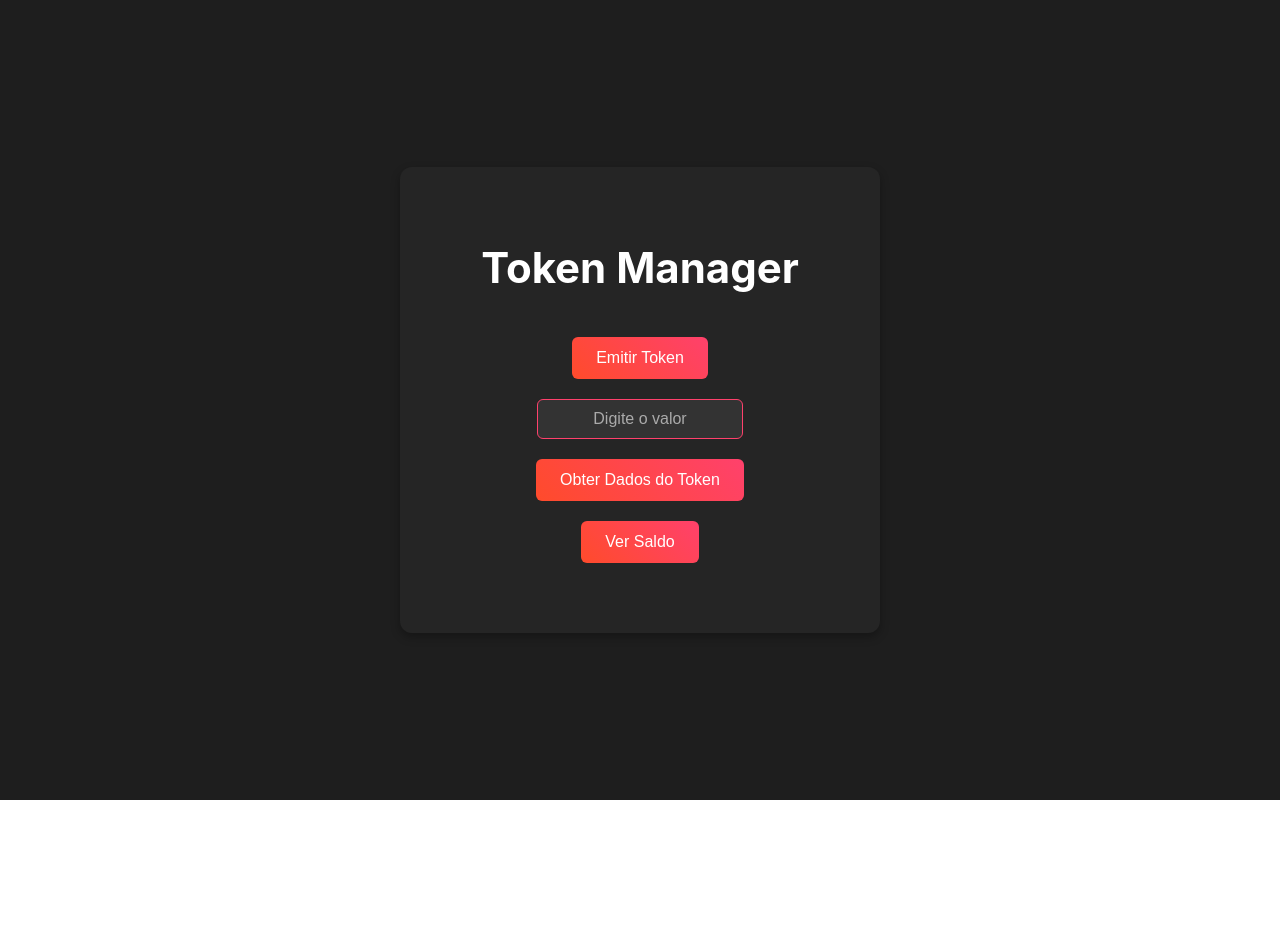
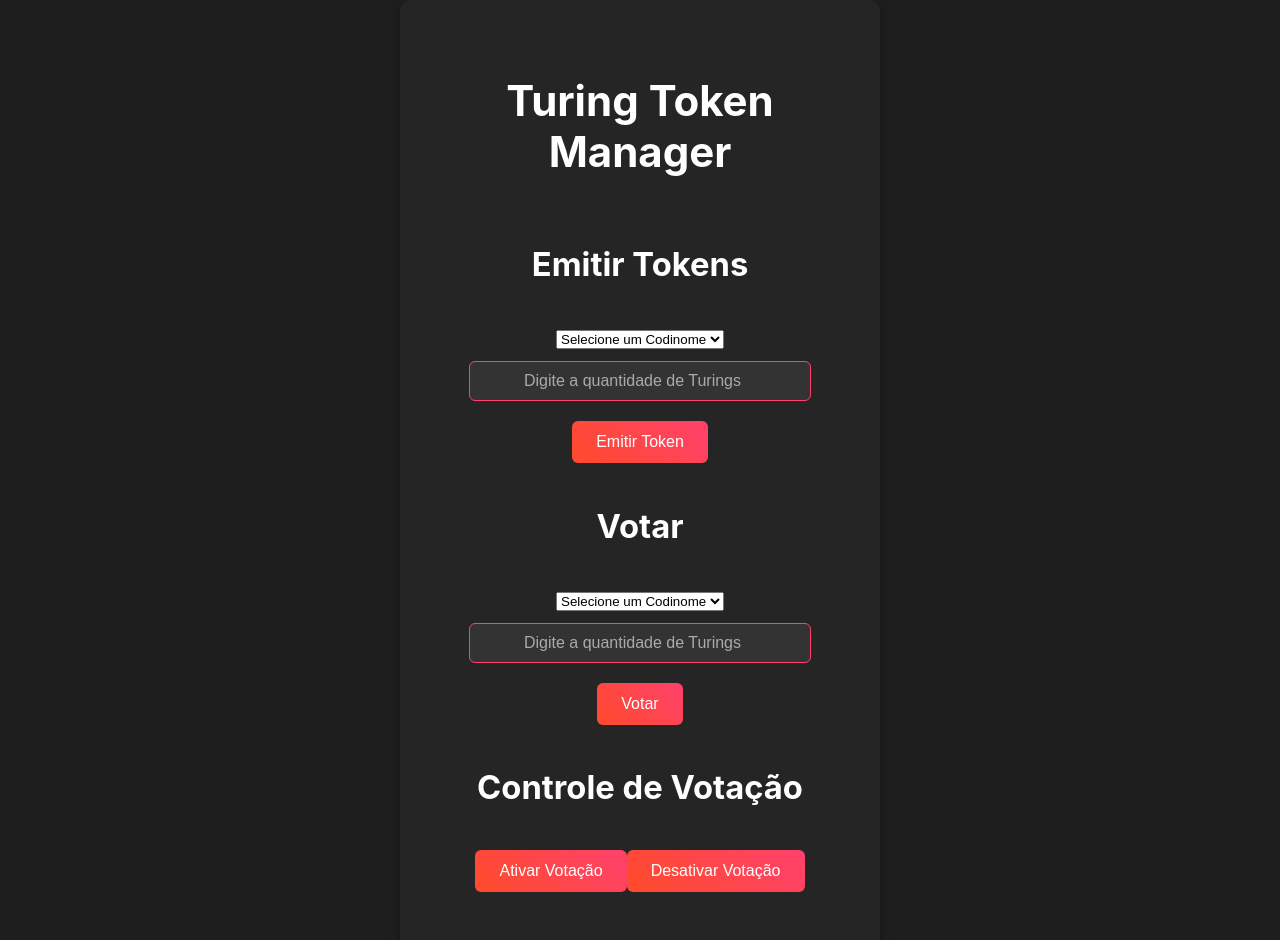
Before and after one commit to gustavo-b-nahuz/voting_dapp, a React (Create React App) app: page / in a window 1280 px wide. Shown: the top 940 px of the page. Before the commit the page ends 800 px from the top, so only its background shows below. Built offline with nearby package versions, Linux system fonts and the light colour scheme.

Commit message:
final version

```diff
--- a/scripts/deploy.js
+++ b/scripts/deploy.js
@@ -1,7 +1,6 @@
 const hre = require("hardhat");
 
 async function main() {
-
     // ethers is avaialble in the global scope
     const [deployer] = await hre.ethers.getSigners();
     console.log(
@@ -11,12 +10,11 @@ async function main() {
 
     console.log("Account balance:", (await deployer.getBalance()).toString());
 
-    const Token = await hre.ethers.getContractFactory("GToken");
+    const Token = await hre.ethers.getContractFactory("Turing");
     const token = await Token.deploy();
     await token.deployed();
 
     console.log("Token address:", token.address);
-
 }
 
 main()
--- a/src/App.js
+++ b/src/App.js
@@ -1,75 +1,199 @@
-import './App.css';
-import { ethers } from 'ethers'
-import { useState } from 'react';
-import TokenArtifact from "./artifacts/contracts/GToken.sol/GToken.json"
-const tokenAddress = "0x5fbdb2315678afecb367f032d93f642f64180aa3"
+import "./App.css";
+import { ethers } from "ethers";
+import { useState, useEffect } from "react";
+import TuringArtifact from "./artifacts/contracts/Turing.sol/Turing.json";
 
-const localBlockchainAddress = 'http://localhost:8545'
+const tokenAddress = "0x4238787a8737d77808783d1b316b71fd71573969"; // Atualize com o endereço do contrato implantado
 
 function App() {
-    const [tokenData, setTokenData] = useState({})
-    const [amount, setAmount] = useState()
+    const [provider, setProvider] = useState(null);
+    const [signer, setSigner] = useState(null);
+    const [contract, setContract] = useState(null);
+    const [codinomes, setCodinomes] = useState([]);
+    const [selectedCodinome, setSelectedCodinome] = useState("");
+    const [amount, setAmount] = useState("");
+    const [ranking, setRanking] = useState([]);
 
-    const provider = new ethers.providers.JsonRpcProvider(localBlockchainAddress)
-    const signer = provider.getSigner();
+    useEffect(() => {
+        async function connectMetaMask() {
+            if (typeof window.ethereum === "undefined") {
+                alert(
+                    "MetaMask não encontrado. Por favor, instale-o para continuar."
+                );
+                return;
+            }
 
-    async function _intializeContract(init) {
-        const contract = new ethers.Contract(
+            try {
+                // Solicitar ao usuário para conectar sua conta MetaMask
+                const accounts = await window.ethereum.request({
+                    method: "eth_requestAccounts",
+                });
+
+                // Criar o provider e signer a partir do MetaMask
+                const metaMaskProvider = new ethers.providers.Web3Provider(
+                    window.ethereum
+                );
+                const metaMaskSigner = metaMaskProvider.getSigner();
+
+                // Criar instância do contrato
+                const turingContract = new ethers.Contract(
                     tokenAddress,
-            TokenArtifact.abi,
-            init
+                    TuringArtifact.abi,
+                    metaMaskSigner
                 );
 
-        return contract
-    }
+                setProvider(metaMaskProvider);
+                setSigner(metaMaskSigner);
+                setContract(turingContract);
 
-    async function _getTokenData() {
-        const contract = await _intializeContract(signer)
+                // Exibir a conta conectada no console
+                console.log("Conectado à MetaMask com a conta:", accounts[0]);
 
-        const name = await contract.name();
-        const symbol = await contract.symbol();
-        const tokenData = { name, symbol }
-
-        setTokenData(tokenData);
-    }
-
-    async function getBalance() {
-        if (typeof window.ethereum !== 'undefined') {
-            const contract = await _intializeContract(signer)
-            const [account] = await window.ethereum.request({ method: 'eth_requestAccounts' })
-            const balance = await contract.balanceOf(account);
-            console.log("Account Balance: ", balance.toString());
+                // Definir os codinomes manualmente
+                const codinomeList = [
+                    "nome1",
+                    "nome2",
+                    "nome3",
+                    "nome4",
+                    "nome5",
+                    "nome6",
+                    "nome7",
+                    "nome8",
+                    "nome9",
+                    "nome10",
+                    "nome11",
+                    "nome12",
+                    "nome13",
+                    "nome14",
+                    "nome15",
+                    "nome16",
+                    "nome17",
+                    "nome18",
+                    "nome19",
+                ];
+                setCodinomes(codinomeList);
+            } catch (error) {
+                console.error("Erro ao conectar com o MetaMask:", error);
+                alert(
+                    "Erro ao conectar ao MetaMask. Veja o console para mais detalhes."
+                );
             }
         }
 
-    async function issueToken() {
-        const contract = await _intializeContract(signer)
-        await contract.functions.issueToken(amount)
-        console.log('Issue token successfull')
+        connectMetaMask();
+    }, []);
+
+    async function handleIssueToken() {
+        if (!selectedCodinome || !amount)
+            return alert("Selecione um codinome e insira um valor.");
+
+        const saTurings = ethers.utils.parseUnits(amount, 18);
+        await contract.issueToken(selectedCodinome, saTurings);
+        alert(`Tokens emitidos para ${selectedCodinome}!`);
+    }
+
+    async function handleVote() {
+        if (!selectedCodinome || !amount)
+            return alert("Selecione um codinome e insira um valor.");
+
+        const saTurings = ethers.utils.parseUnits(amount, 18);
+        await contract.vote(selectedCodinome, saTurings);
+        alert(`Voto registrado para ${selectedCodinome}!`);
+    }
+
+    async function toggleVoting(state) {
+        if (state === "on") {
+            await contract.votingOn();
+            alert("Votação ativada!");
+        } else {
+            await contract.votingOff();
+            alert("Votação desativada!");
+        }
+    }
+
+    async function loadRanking() {
+        const balances = [];
+        for (const codinome of codinomes) {
+            const address = await contract.codinomeToAddress(codinome);
+            const balance = await contract.balanceOf(address);
+            balances.push({
+                codinome,
+                balance: ethers.utils.formatUnits(balance, 18),
+            });
+        }
+        balances.sort((a, b) => b.balance - a.balance); // Ordenar por saldo (decrescente)
+        setRanking(balances);
     }
 
     return (
         <div className="App">
             <header className="App-header">
-            <h2>Token Manager</h2>
+                <h2>Turing Token Manager</h2>
+
                 <div>
-                <button onClick={issueToken}>Emitir Token</button>
+                    <h3>Emitir Tokens</h3>
+                    <select
+                        onChange={(e) => setSelectedCodinome(e.target.value)}
+                    >
+                        <option value="">Selecione um Codinome</option>
+                        {codinomes.map((codinome) => (
+                            <option key={codinome} value={codinome}>
+                                {codinome}
+                            </option>
+                        ))}
+                    </select>
+                    <input
+                        type="number"
+                        placeholder="Digite a quantidade de Turings"
+                        onChange={(e) => setAmount(e.target.value)}
+                    />
+                    <button onClick={handleIssueToken}>Emitir Token</button>
                 </div>
+
                 <div>
-                <input onChange={e => setAmount(e.target.value)} placeholder="Digite o valor" />
+                    <h3>Votar</h3>
+                    <select
+                        onChange={(e) => setSelectedCodinome(e.target.value)}
+                    >
+                        <option value="">Selecione um Codinome</option>
+                        {codinomes.map((codinome) => (
+                            <option key={codinome} value={codinome}>
+                                {codinome}
+                            </option>
+                        ))}
+                    </select>
+                    <input
+                        type="number"
+                        placeholder="Digite a quantidade de Turings"
+                        onChange={(e) => setAmount(e.target.value)}
+                    />
+                    <button onClick={handleVote}>Votar</button>
                 </div>
+
                 <div>
-                <button onClick={_getTokenData}>Obter Dados do Token</button>
+                    <h3>Controle de Votação</h3>
+                    <button onClick={() => toggleVoting("on")}>
+                        Ativar Votação
+                    </button>
+                    <button onClick={() => toggleVoting("off")}>
+                        Desativar Votação
+                    </button>
                 </div>
+
                 <div>
-                <button onClick={getBalance}>Ver Saldo</button>
+                    <h3>Ranking</h3>
+                    <button onClick={loadRanking}>Carregar Ranking</button>
+                    <ul>
+                        {ranking.map(({ codinome, balance }) => (
+                            <li key={codinome}>
+                                {codinome}: {balance} TUR
+                            </li>
+                        ))}
+                    </ul>
                 </div>
-            <h1>{tokenData.name}</h1>
-            <h1>{tokenData.symbol}</h1>
             </header>
         </div>
     );
-
 }
 
 export default App;
```
Also changed, not shown: 1 other file (tests, documents, lock files or other folders). Lines whose indentation alone changed are shown as unchanged.
